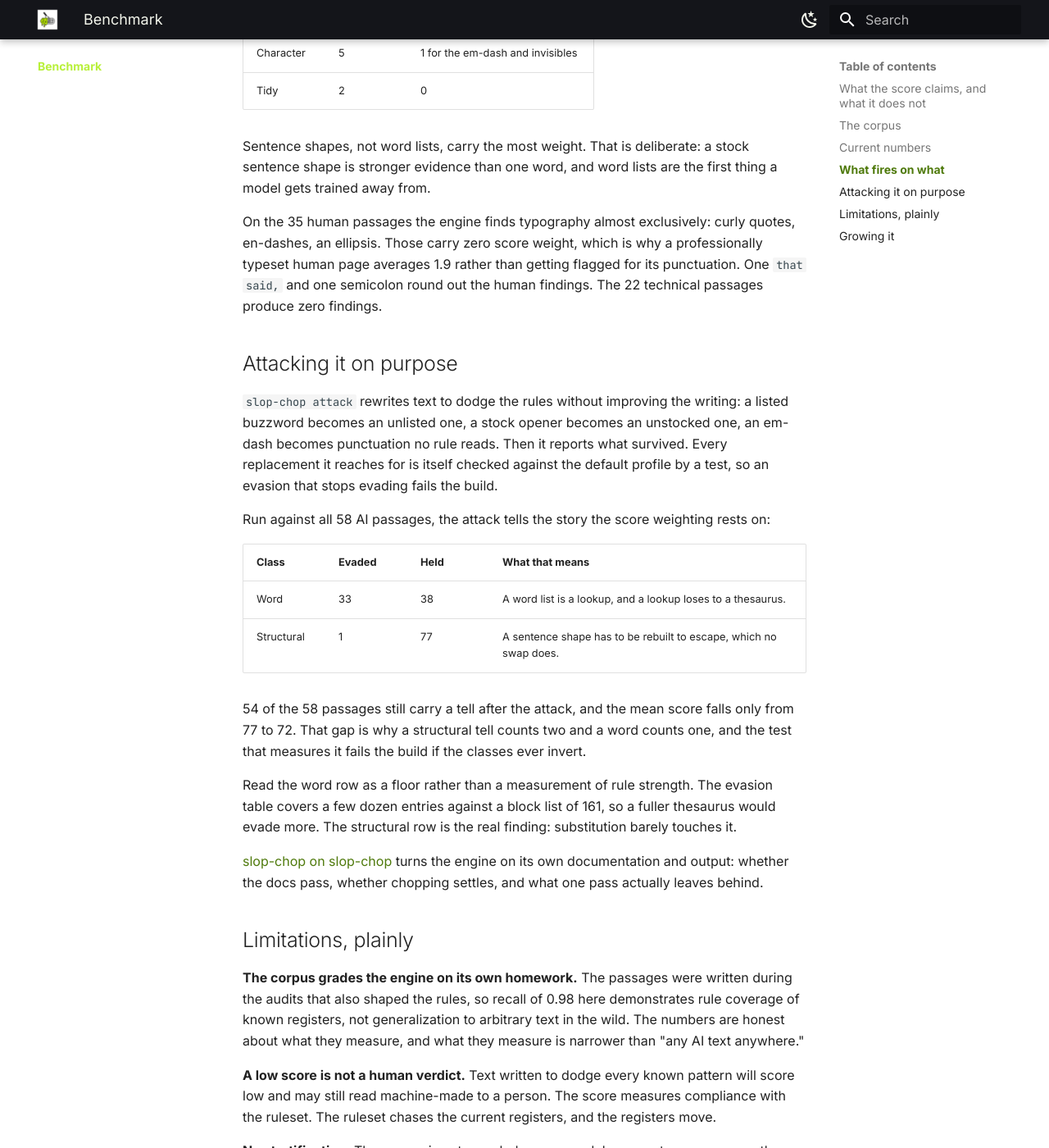
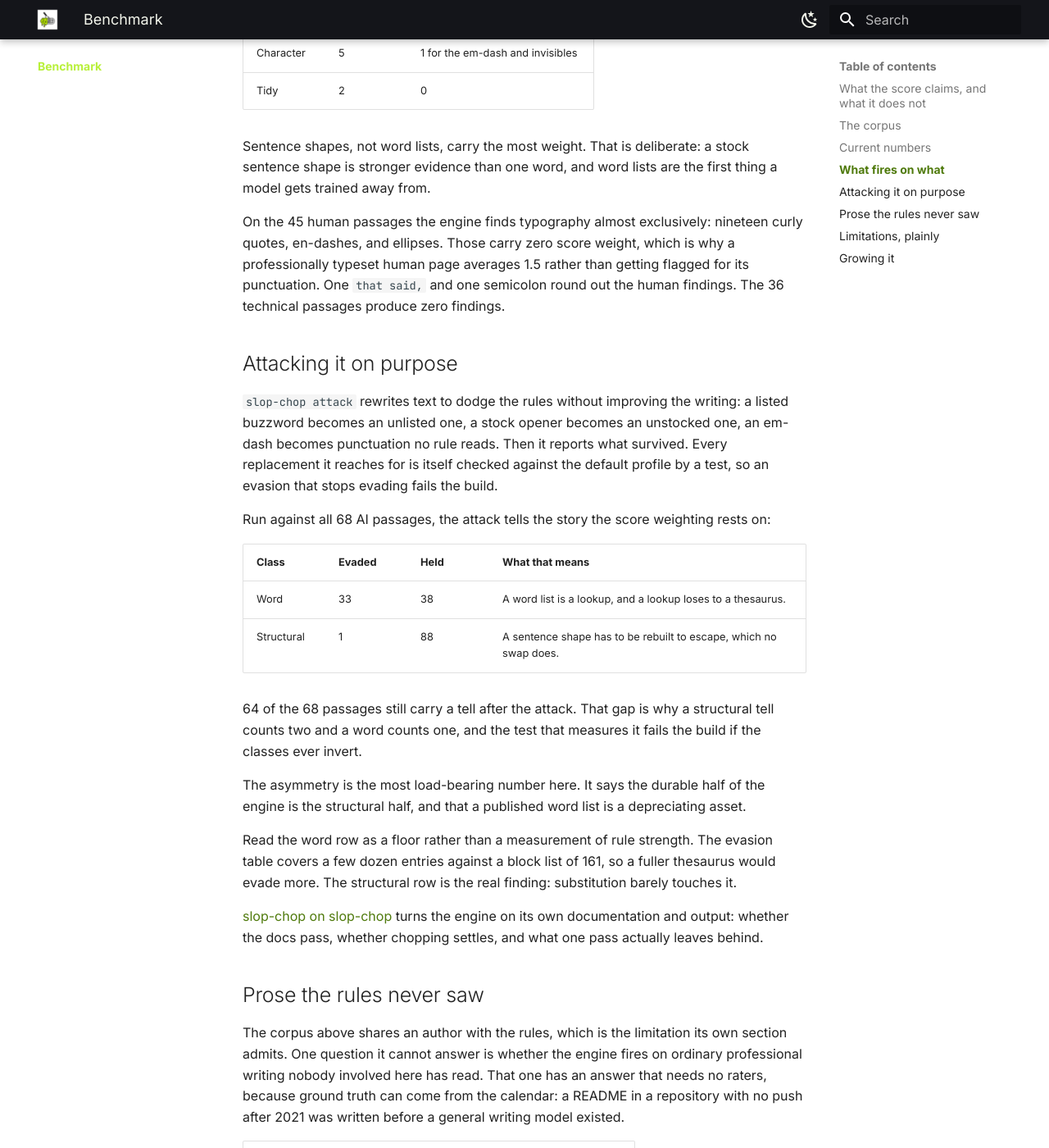
Before and after one commit to dcadolph/slop-chop, an MkDocs documentation site: the page built from docs/BENCHMARK.md, in a window 1280 px wide and 1400 px high, scrolled down 2056 px. Shown: the whole window at 82% size. Built offline with MkDocs 1.6.1 and Material for MkDocs 9.7.7, drawn with Linux system fonts in a browser that asks for light colours; some of the changed text lies outside the part shown.

Commit message:
Correct the published benchmark and add the prose it never saw
The page still described a corpus of 58, 35, and 22 passages and quoted a
margin of 75.9. It has been 68, 45, and 36 for a while, and the margin is
76.6, so the published numbers understated the corpus and misreported the
result.

It also said nothing about the 1270 pre-2022 READMEs, which is the only
evidence here drawn from writing nobody involved has read, and the one
answer to the limitation the page admits two sections later.

```diff
--- a/docs/BENCHMARK.md
+++ b/docs/BENCHMARK.md
@@ -28,9 +28,9 @@ tell or the trap it exercises.
 
 | Label       | Passages | What it holds                                                          |
 |-------------|----------|------------------------------------------------------------------------|
-| `ai`        | 58       | Machine-register prose: each passage exercises specific tells, from buzzword density to the polished 2026 register with no lexical tells at all.&nbsp; |
-| `human`     | 35       | Human prose chosen to trip a careless detector: poetry heavy with em-dashes, ornate academic writing, plain conversational notes, a graduation speech. |
-| `technical` | 22       | Precision traps: RFC normative language, legal parallel structure, reference docs that repeat their subject, prose that has every right to sound formal. |
+| `ai`        | 68       | Machine-register prose: each passage exercises specific tells, from buzzword density to the polished 2026 register with no lexical tells at all.&nbsp; |
+| `human`     | 45       | Human prose chosen to trip a careless detector: poetry heavy with em-dashes, ornate academic writing, plain conversational notes, a graduation speech. |
+| `technical` | 36       | Precision traps: RFC normative language, legal parallel structure, reference docs that repeat their subject, prose that has every right to sound formal. |
 
 The passages were written and curated during adversarial audit rounds, on purpose, to
 probe where the engine fails. That is also the corpus's main limitation, covered below.
@@ -41,24 +41,24 @@ The benchmark reports these on every run and fails below the floors.
 
 | Metric                                | Current | Floor |
 |---------------------------------------|---------|-------|
-| Tell recall (AI passages with a tell) | 0.98    | 0.95  |
+| Tell recall (AI passages with a tell) | 0.99    | 0.95  |
 | Technical precision (no false tell)   | 1.00    | 0.98  |
-| Score recall (AI at 25 or higher)     | 0.98    | 0.95  |
-| Score precision (at 25 or higher)     | 0.98    | 0.98  |
-| Mean score, AI passages               | 77.8    |       |
-| Mean score, human passages            | 1.9     |       |
-| Score margin (AI mean minus human)    | 75.9    | 70    |
+| Score recall (AI at 25 or higher)     | 0.99    | 0.95  |
+| Score precision (at 25 or higher)     | 0.99    | 0.98  |
+| Mean score, AI passages               | 78.0    |       |
+| Mean score, human passages            | 1.5     |       |
+| Score margin (AI mean minus human)    | 76.6    | 70    |
 
 The floors sit below the current numbers so ordinary changes pass while a real
 regression fails. They ratchet up as the engine and the corpus improve.
 
 ## What fires on what
 
-116 distinct rules fire across the 58 AI passages. By class:
+119 distinct rules fire across the 68 AI passages. By class:
 
 | Class      | Findings | Score weight                     |
 |------------|----------|-----------------------------------|
-| Structural | 78       | 2 per finding                     |
+| Structural | 89       | 2 per finding                     |
 | Word       | 71       | 1                                 |
 | Phrase     | 13       | 1                                 |
 | Character  | 5        | 1 for the em-dash and invisibles&nbsp; |
@@ -68,11 +68,11 @@ Sentence shapes, not word lists, carry the most weight. That is deliberate: a st
 sentence shape is stronger evidence than one word, and word lists are the first thing a
 model gets trained away from.
 
-On the 35 human passages the engine finds typography almost exclusively: curly quotes,
-en-dashes, an ellipsis. Those carry zero score weight, which is why a professionally
-typeset human page averages 1.9 rather than getting flagged for its punctuation. One
-`that said,` and one semicolon round out the human findings. The 22 technical passages
-produce zero findings.
+On the 45 human passages the engine finds typography almost exclusively: nineteen curly
+quotes, en-dashes, and ellipses. Those carry zero score weight, which is why a
+professionally typeset human page averages 1.5 rather than getting flagged for its
+punctuation. One `that said,` and one semicolon round out the human findings. The 36
+technical passages produce zero findings.
 
 ## Attacking it on purpose
 
@@ -82,16 +82,19 @@ em-dash becomes punctuation no rule reads. Then it reports what survived. Every
 replacement it reaches for is itself checked against the default profile by a test, so an
 evasion that stops evading fails the build.
 
-Run against all 58 AI passages, the attack tells the story the score weighting rests on:
+Run against all 68 AI passages, the attack tells the story the score weighting rests on:
 
 | Class      | Evaded | Held | What that means                                                    |
 |------------|--------|------|---------------------------------------------------------------------|
 | Word       | 33     | 38   | A word list is a lookup, and a lookup loses to a thesaurus.&nbsp;    |
-| Structural | 1      | 77   | A sentence shape has to be rebuilt to escape, which no swap does.   |
+| Structural | 1      | 88   | A sentence shape has to be rebuilt to escape, which no swap does.   |
 
-54 of the 58 passages still carry a tell after the attack, and the mean score falls only
-from 77 to 72. That gap is why a structural tell counts two and a word counts one, and
-the test that measures it fails the build if the classes ever invert.
+64 of the 68 passages still carry a tell after the attack. That gap is why a structural
+tell counts two and a word counts one, and the test that measures it fails the build if
+the classes ever invert.
+
+The asymmetry is the most load-bearing number here. It says the durable half of the
+engine is the structural half, and that a published word list is a depreciating asset.
 
 Read the word row as a floor rather than a measurement of rule strength. The evasion
 table covers a few dozen entries against a block list of 161, so a fuller thesaurus would
@@ -99,6 +102,43 @@ evade more. The structural row is the real finding: substitution barely touches
 
 [slop-chop on slop-chop](ITSELF.md) turns the engine on its own documentation and output:
 whether the docs pass, whether chopping settles, and what one pass actually leaves behind.
+
+## Prose the rules never saw
+
+The corpus above shares an author with the rules, which is the limitation its own section
+admits. One question it cannot answer is whether the engine fires on ordinary professional
+writing nobody involved here has read. That one has an answer that needs no raters, because
+ground truth can come from the calendar: a README in a repository with no push after 2021
+was written before a general writing model existed.
+
+| | Abandoned projects | Maintained projects&nbsp; |
+| --- | --- | --- |
+| READMEs scored | 852 | 418 |
+| Ecosystems | 7 | 7 |
+| Median prose | 371 words | 543 words |
+| Median score | 1 | 1 |
+| p90 / p99 | 5 / 14 | 5 / 10 |
+| Worst sample | 20 | 21 |
+| **Scoring 25 or higher** | **0** | **0** |
+
+1270 documents across Go, Python, Rust, JavaScript, Java, Ruby, and C++, and not one
+reached the reads-clean line. The second column is the check on the first: a repository
+untouched since 2021 is an abandoned one, and abandoned projects might write differently.
+They do, in the direction that makes the test harder rather than easier, since maintained
+projects carry half again as much prose per README for the engine to trip on.
+
+The rules that do fire on human prose are worth naming: `word:powerful` leads at six
+percent of documents, then curly quotes, `structural:bold-bullet-run`, and
+`structural:template-stem`. Nothing reaches seven percent. The character rules dominate the
+raw counts and contribute nothing to the score, which is the separation between a finding
+and a score weight doing its job on writing it has never seen.
+
+This measures quiet, not detection. There are no machine samples in it, so it says nothing
+about recall, and a clean sweep is evidence the engine stays out of the way rather than
+evidence it works. It is also one genre, and a README is terse and list-heavy, so the
+number describes README prose and is quoted that way. `evaldata/README.md` carries the
+method, and the two manifests beside it carry a row per sample with the commit it was read
+at, so the numbers can be rechecked rather than believed.
 
 ## Limitations, plainly
 
```
